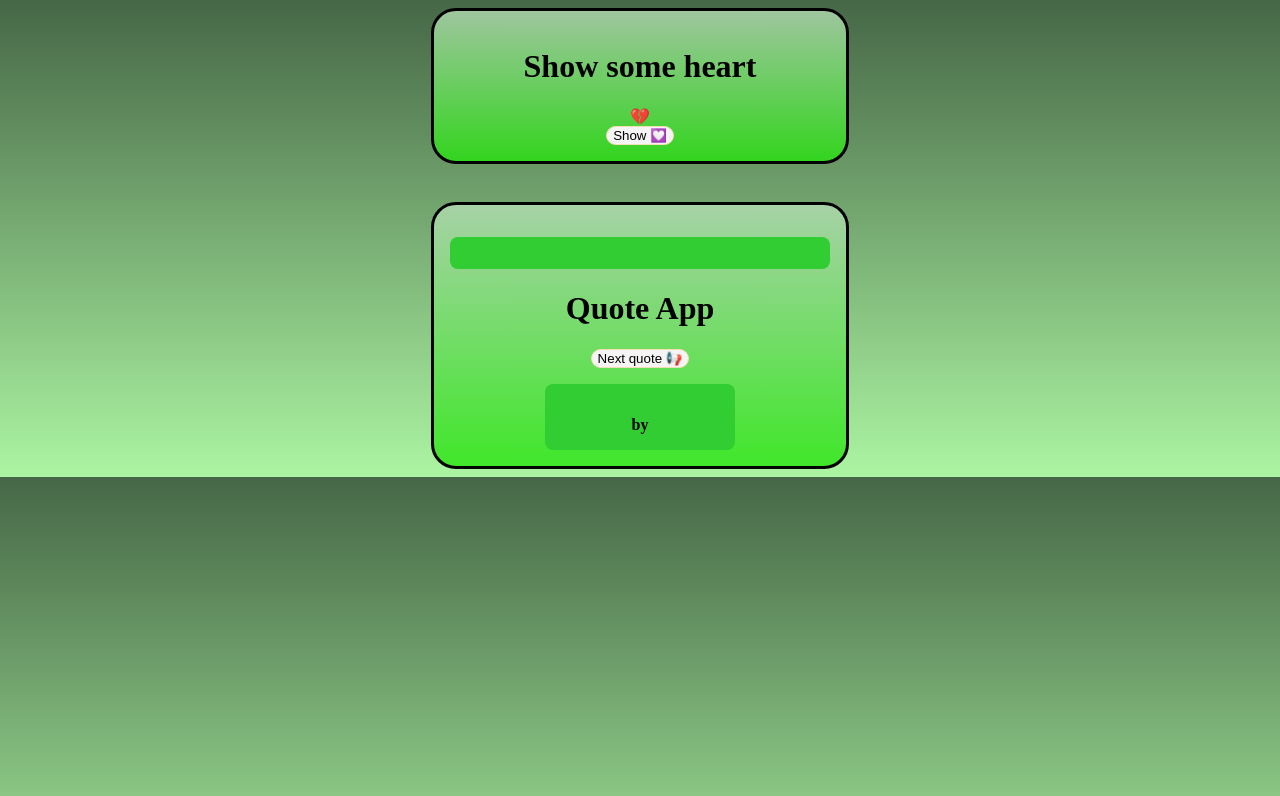
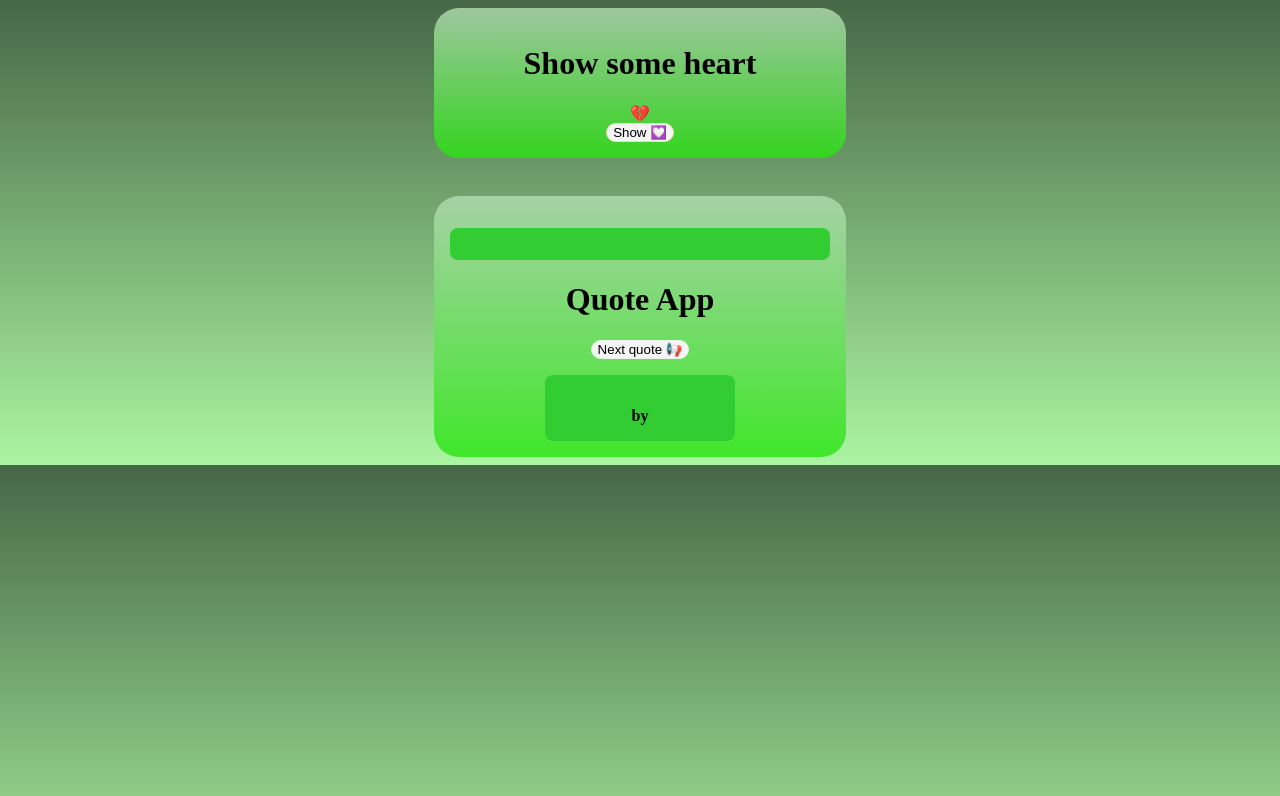
Before and after one commit to 0ngezwa-felele/viteJS, a website built with Vite: page index.html in a window 1280 px wide. Built offline with nearby package versions, Linux system fonts and the light colour scheme; what everyday-fun would draw is missing.

Commit message:
style.css file

```diff
--- a/quotes.css
+++ b/quotes.css
@@ -5,7 +5,6 @@
 	margin-top:1em;
     background-size: cover;
     background-repeat: no-repeat;
-	/* width: 25em; */
 }
 
 .content {
@@ -17,7 +16,7 @@
 	width: 50%;
 }
 .quoteWidget{
-    border: solid black;
+    /* border: solid black; */
     border-radius: 25px;
     margin: auto;
     align-content: center;
@@ -29,7 +28,7 @@
 .quoteWidget button {
     margin: auto;
     background-color: whitesmoke;
-    border: 1px solid wheat;
+    border: 1px solid rgb(233, 243, 231);
     color: black;
     outline: none;
     transition: .6s ease;
--- a/style.css
+++ b/style.css
@@ -12,7 +12,7 @@ body {
 }
 
 .loveWidget {
-  border: solid black;
+  /* border: solid black; */
   border-radius: 25px;
   margin: auto;
   margin-bottom: 3%;
--- a/vite.config.js
+++ b/vite.config.js
@@ -1,5 +1,5 @@
 import { defineConfig } from 'vite'
 
 export default defineConfig({
-    base: 'viteJs',
+    base: 'viteJS',
 })
```
Also changed, not shown: 1 other file.
